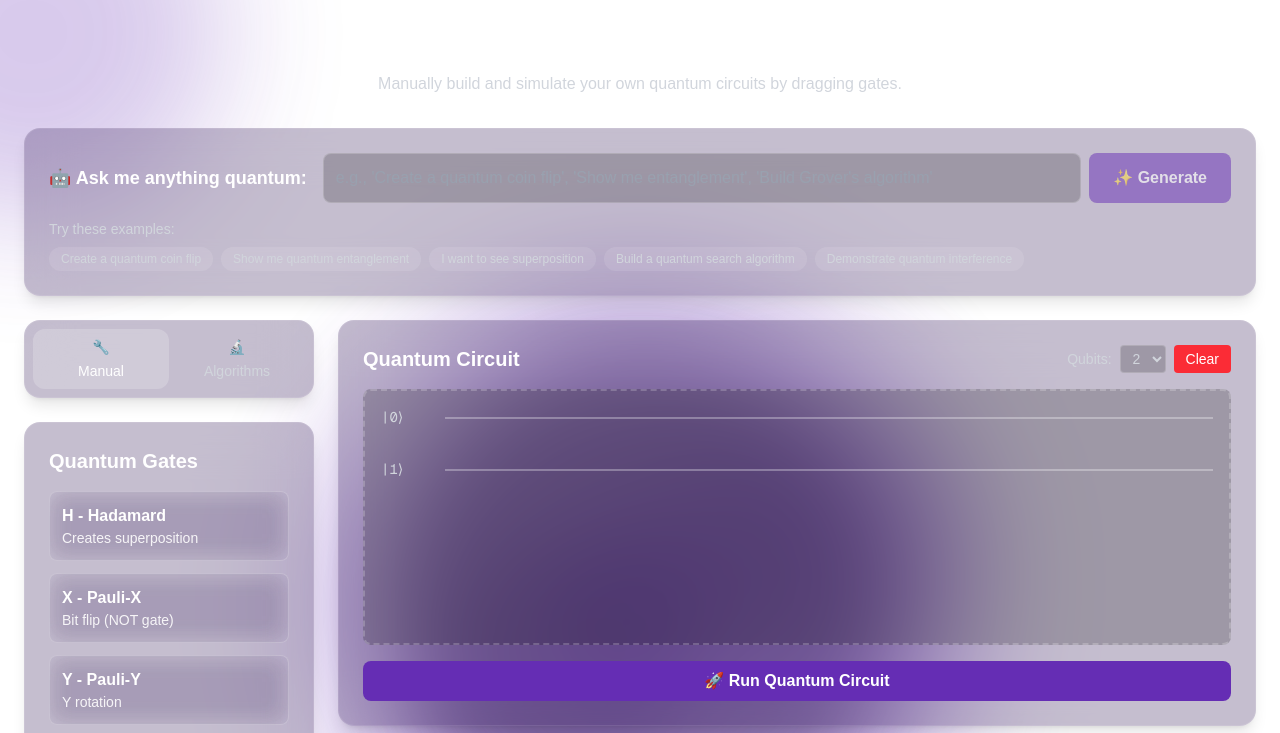
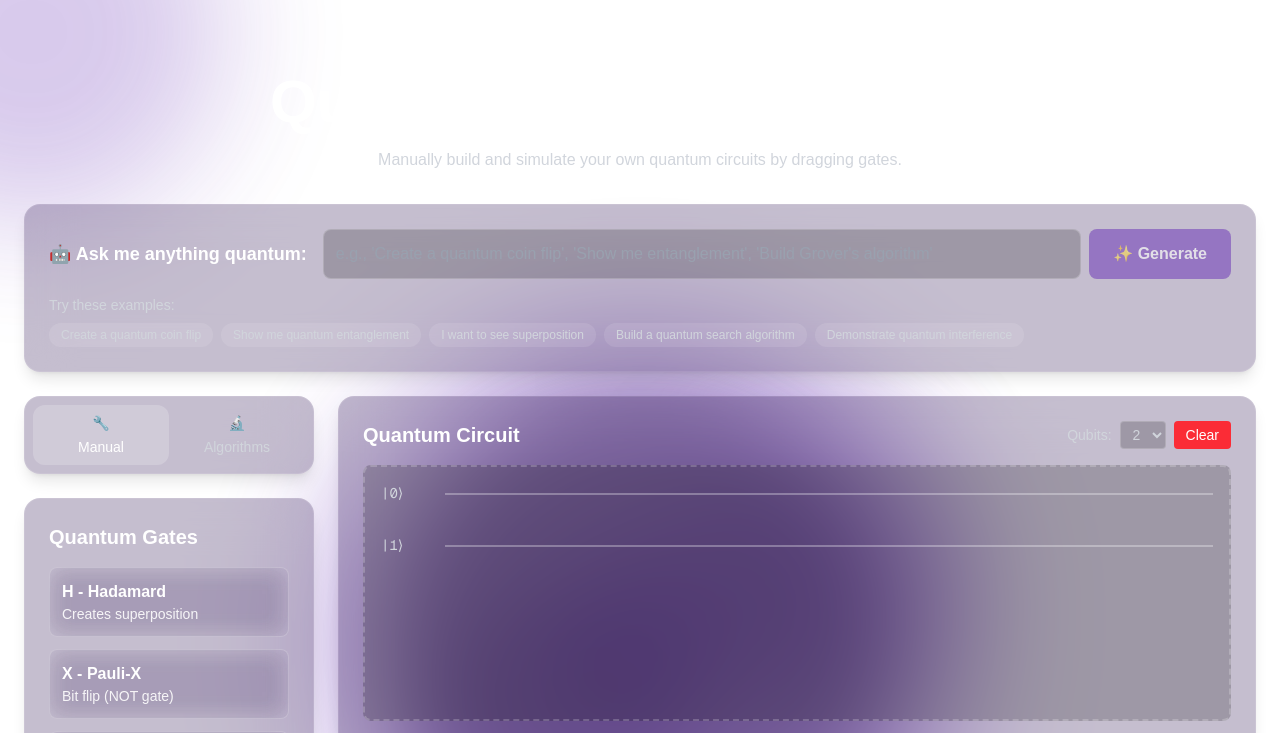
Before and after one commit to EdwinNgui/SpurHacks, a Next.js app: page /quantassist in a window 1280 px wide. Shown: the top 733 px of the page. Built offline with nearby package versions, Linux system fonts and the light colour scheme.

Commit message:
feat: fixed header spacing

```diff
--- a/src/app/quantassist/page.tsx
+++ b/src/app/quantassist/page.tsx
@@ -521,7 +521,7 @@ export default function QuantumCircuitAssistantPage() {
       </div>
       <div className="relative z-10 p-6 text-gray-300">
         <div className="max-w-7xl mx-auto">
-          <h1 className="text-4xl font-bold text-center mb-2 text-white">
+          <h1 className="text-6xl font-bold text-center mb-4 mt-12 text-white">
             {currentPage.title}
           </h1>
           <p className="text-center text-gray-300 mb-8">
```
